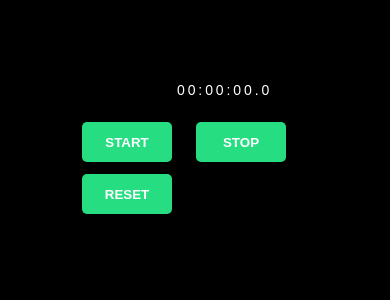
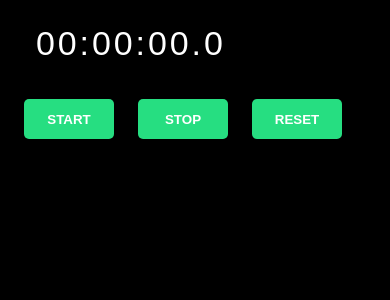
Before and after one commit to irakis/Stoper, a React (Create React App) app: page / in a window 390 px wide. Shown: the top 300 px of the page. Built offline with nearby package versions, Linux system fonts and the light colour scheme.

Commit message:
stopper completed with sass and RWD

```diff
--- a/package.json
+++ b/package.json
@@ -9,6 +9,7 @@
     "react": "^18.1.0",
     "react-dom": "^18.1.0",
     "react-scripts": "5.0.1",
+    "sass": "^1.52.1",
     "web-vitals": "^2.1.4"
   },
   "scripts": {
--- a/src/App.js
+++ b/src/App.js
@@ -1,5 +1,5 @@
 import Clock from './components/Clock';
-import styles from './App.module.css';
+import styles from './App.module.scss';
 
 const App = () => {
 
@@ -7,8 +7,8 @@ const App = () => {
     let miliseconds = time;
     let hours = Math.floor(miliseconds / 3600000);
     let minutes = Math.floor((miliseconds - (hours * 3600000)) / 60000);
-    let seconds = Math.floor((miliseconds - (hours * 3600000) - (minutes * 60000))/1000);
-    let mili_seconds = miliseconds - (seconds * 1000);
+    let seconds = Math.floor((miliseconds - (hours * 3600000) - (minutes * 60000)) / 1000);
+    let mili_seconds = Math.round(Math.floor(miliseconds - (hours * 3600000) - (minutes * 60000) - (seconds * 1000)) * 10) / 100;
 
     if (hours < 10) { hours = "0" + hours; }
     if (minutes < 10) { minutes = "0" + minutes; }
@@ -19,10 +19,9 @@ const App = () => {
 
   return (
     <div className={styles.container}>
-        <Clock action={numberToTime} />
+      <Clock action={numberToTime} />
     </div>
   );
 }
 
-
 export default App;
--- a/src/App.module.css
+++ b/src/App.module.scss
@@ -1,6 +1,7 @@
 .App {
   text-align: center;
 }
+
 .container {
   width: 100%;
 
@@ -36,6 +37,7 @@
   from {
     transform: rotate(0deg);
   }
+
   to {
     transform: rotate(360deg);
   }
--- a/src/components/Clock.js
+++ b/src/components/Clock.js
@@ -1,5 +1,5 @@
 import { useEffect, useState } from 'react';
-import styles from '../components/Clock.module.css';
+import styles from '../components/Clock.module.scss';
 
 const Clock = (props) => {
 
@@ -11,14 +11,12 @@ const Clock = (props) => {
     useEffect(() => {
         let interval = null;
         if (!isStopped) {
-            interval = //dlaczego jak wpiszę let interval, stop przestaje działać?
-                setInterval(() => {
-                    setTime(prevTime => prevTime + 1);
-                }, 1);
+            interval = setInterval(() => {
+                setTime(prevTime => prevTime + 10);
+            }, 10);
         } else {
             clearInterval(interval);
         }
-
         return () => {
             clearInterval(interval);
         };
--- a/src/components/Clock.module.css
+++ b/src/components/Clock.module.scss
@@ -74,8 +74,10 @@
     color: #ffffff;
     border-radius: 5px;
     justify-content: center;
+
     @media (max-width: 599px) {
-        font-size: 14px;
+        font-size: 34px;
+        margin: 12px;
     }
 }
 
@@ -87,6 +89,7 @@
     .button_left {
         margin: 12px;
     }
+
     p {
         font-size: 16px;
     }
--- a/src/global.css
+++ b/src/global.scss
@@ -5,4 +5,8 @@ body {
     font-size: 14px;
     color: #fff;
     letter-spacing: 2.9px;
+
+    @media (max-width: 599px) {
+        margin: 12px;
+    }
 }
--- a/src/index.js
+++ b/src/index.js
@@ -1,8 +1,8 @@
 import React from 'react';
 import ReactDOM from 'react-dom/client';
 import App from './App';
-import './index.module.css';
-import './global.css';
+import './index.module.scss';
+import './global.scss';
 
 const root = ReactDOM.createRoot(document.getElementById('root'));
 root.render(
--- a/src/index.module.css
+++ b/src/index.module.scss
@@ -10,7 +10,8 @@ body {
 code {
   font-family: source-code-pro, Menlo, Monaco, Consolas, 'Courier New',
     monospace;
-  }
+}
+
 :global .React_Select {
   background-color: #000000;
 }
```
Also changed, not shown: 1 other file (tests, documents, lock files or other folders).
